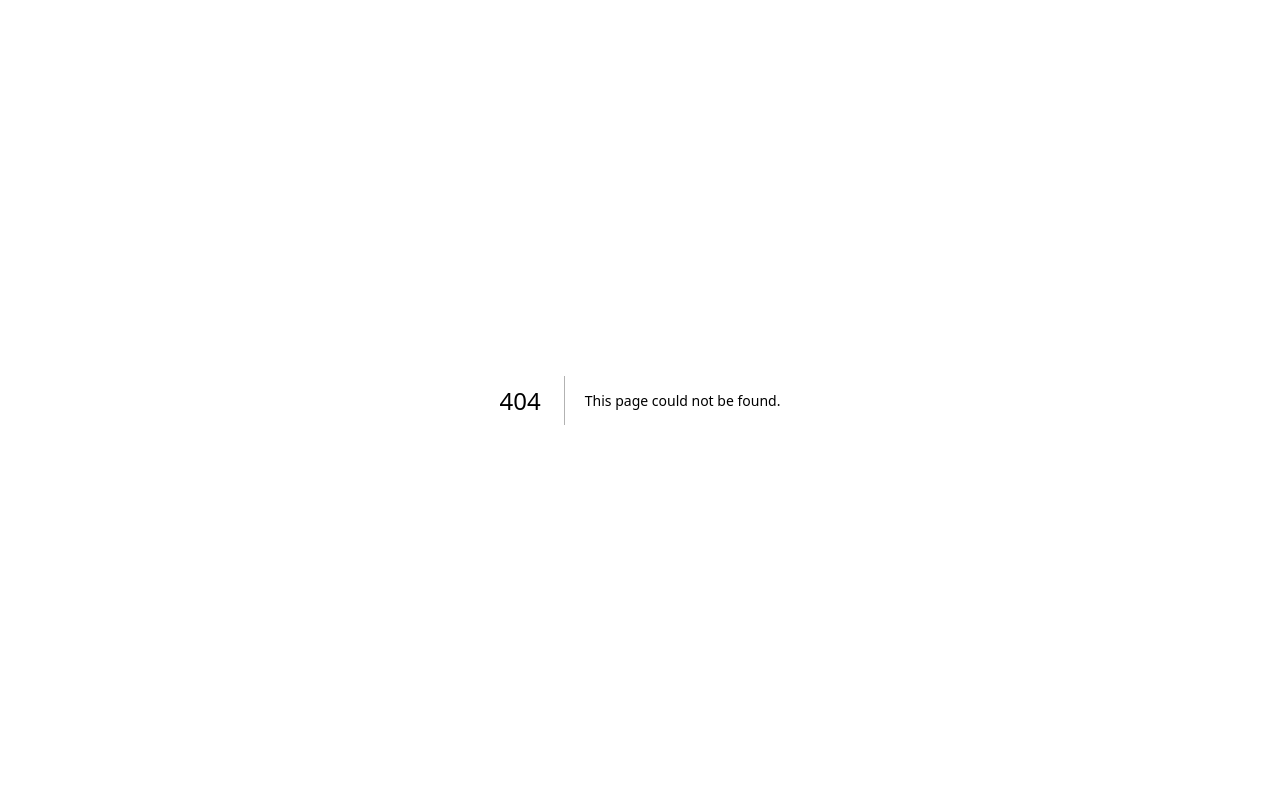
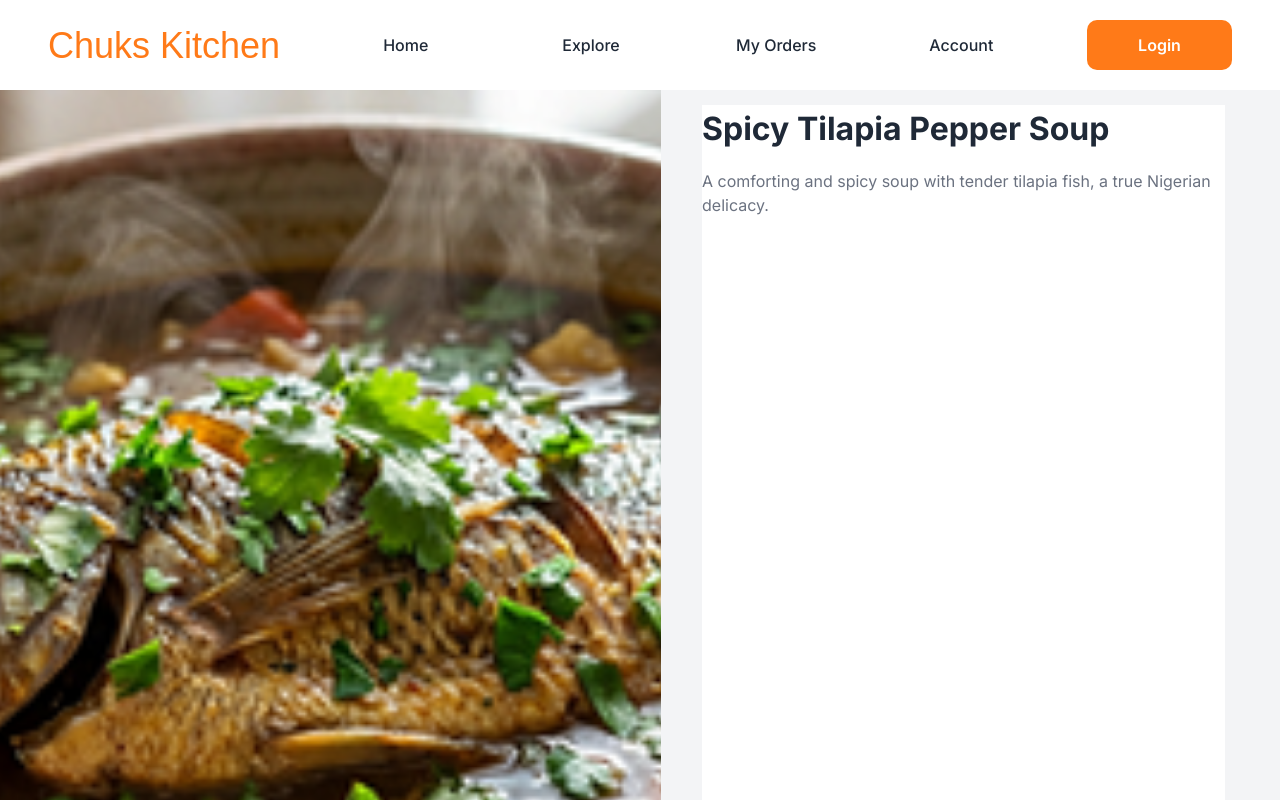
Before and after one commit to Afolabi-bit/chuks-kitchen, a Next.js app: page /food/cs-1 in a window 1280 px wide. Before the commit this address had no page. Shown: the top 800 px of the page. Built offline with nearby package versions, Linux system fonts and the light colour scheme; a web font is replaced by a local one.

Commit message:
feat: Add new pages for food exploration, individual food details, and a homepage, including a shared header and updated food data.

```diff
--- a/app/explore/page.tsx
+++ b/app/explore/page.tsx
@@ -1,4 +1,5 @@
 import Image from "next/image";
+import Link from "next/link";
 import {
   chefsSpecials,
   entrees,
@@ -50,7 +51,8 @@ export default function Explore() {
 
         <div className="grid grid-cols-3 gap-[48px] max-xl:gap-[28px] max-lg:gap-[18px] max-md:grid-cols-1 max-md:gap-[12px]">
           {explorePopular.map((item) => (
-            <div
+            <Link
+              href={`/food/${item.id}`}
               key={item.id}
               className="h-[465px] max-xl:h-[410px] max-lg:h-[340px] max-md:h-[111px] bg-white rounded-[8px] flex flex-col max-md:flex-row items-center group hover:-translate-y-1 hover:shadow-lg transition-all duration-200"
             >
@@ -76,15 +78,15 @@ export default function Explore() {
                   <p className="font-semibold text-[15px] max-lg:text-[13px] max-md:text-[13px] leading-[24px] text-[#FF7A18]">
                     {item.price}
                   </p>
-                  <button
+                  <span
                     className="w-[40px] h-[40px] max-lg:w-[34px] max-lg:h-[34px] max-md:w-[30px] max-md:h-[30px] bg-[#FF7A18] rounded-full flex justify-center items-center hover:bg-[#E86B10] active:scale-95 transition-all"
                     aria-label="Add to cart"
                   >
                     <img src="/plus.svg" alt="plus" />
-                  </button>
+                  </span>
                 </div>
               </div>
-            </div>
+            </Link>
           ))}
         </div>
 
@@ -104,7 +106,8 @@ export default function Explore() {
 
         <div className="grid grid-cols-3 gap-[48px] max-xl:gap-[28px] max-lg:gap-[18px] max-md:grid-cols-1 max-md:gap-[12px]">
           {entrees.map((item) => (
-            <div
+            <Link
+              href={`/food/${item.id}`}
               key={item.id}
               className="h-[465px] max-xl:h-[410px] max-lg:h-[340px] max-md:h-[111px] bg-white rounded-[8px] flex flex-col max-md:flex-row items-center group hover:-translate-y-1 hover:shadow-lg transition-all duration-200"
             >
@@ -130,15 +133,15 @@ export default function Explore() {
                   <p className="font-semibold text-[15px] max-lg:text-[13px] max-md:text-[13px] leading-[24px] text-[#FF7A18]">
                     {item.price}
                   </p>
-                  <button
+                  <span
                     className="w-[40px] h-[40px] max-lg:w-[34px] max-lg:h-[34px] max-md:w-[30px] max-md:h-[30px] bg-[#FF7A18] rounded-full flex justify-center items-center hover:bg-[#E86B10] active:scale-95 transition-all"
                     aria-label="Add to cart"
                   >
                     <img src="/plus.svg" alt="plus" />
-                  </button>
+                  </span>
                 </div>
               </div>
-            </div>
+            </Link>
           ))}
         </div>
 
@@ -158,7 +161,8 @@ export default function Explore() {
 
         <div className="grid grid-cols-3 gap-[48px] max-xl:gap-[28px] max-lg:gap-[18px] max-md:grid-cols-1 max-md:gap-[12px]">
           {swallow.map((item) => (
-            <div
+            <Link
+              href={`/food/${item.id}`}
               key={item.id}
               className="h-[465px] max-xl:h-[410px] max-lg:h-[340px] max-md:h-[111px] bg-white rounded-[8px] flex flex-col max-md:flex-row items-center group hover:-translate-y-1 hover:shadow-lg transition-all duration-200"
             >
@@ -184,15 +188,15 @@ export default function Explore() {
                   <p className="font-semibold text-[15px] max-lg:text-[13px] max-md:text-[13px] leading-[24px] text-[#FF7A18]">
                     {item.price}
                   </p>
-                  <button
+                  <span
                     className="w-[40px] h-[40px] max-lg:w-[34px] max-lg:h-[34px] max-md:w-[30px] max-md:h-[30px] bg-[#FF7A18] rounded-full flex justify-center items-center hover:bg-[#E86B10] active:scale-95 transition-all"
                     aria-label="Add to cart"
                   >
                     <img src="/plus.svg" alt="plus" />
-                  </button>
+                  </span>
                 </div>
               </div>
-            </div>
+            </Link>
           ))}
         </div>
 
--- /dev/null
+++ b/app/food/[id]/page.tsx
@@ -0,0 +1,78 @@
+import Image from "next/image";
+import Link from "next/link";
+import {
+  chefsSpecials,
+  explorePopular,
+  entrees,
+  swallow,
+} from "../../../data.js";
+import Header from "@/components/Header";
+import Footer from "@/components/Footer";
+
+// Combine all food arrays into one lookup
+const allFoods = [...chefsSpecials, ...explorePopular, ...entrees, ...swallow];
+
+function getFoodById(id: string) {
+  return allFoods.find((item) => item.id === id);
+}
+
+export default async function FoodDetail({
+  params,
+}: {
+  params: Promise<{ id: string }>;
+}) {
+  const { id } = await params;
+  const food = getFoodById(id);
+
+  if (!food) {
+    return (
+      <main className="font-int bg-[#F3F4F6] min-h-screen">
+        <Header />
+        <div className="flex flex-col items-center justify-center py-[200px] px-[24px]">
+          <h1 className="text-[32px] font-bold text-[#1F2937] mb-[16px]">
+            Food Not Found
+          </h1>
+          <p className="text-[16px] text-[#6B7280] mb-[32px]">
+            Sorry, we couldn&apos;t find the dish you&apos;re looking for.
+          </p>
+          <Link
+            href="/explore"
+            className="px-[32px] py-[14px] bg-[#FF7A18] text-white font-semibold rounded-[10px] hover:bg-[#E56A0E] transition-colors"
+          >
+            Back to Menu
+          </Link>
+        </div>
+        <Footer />
+      </main>
+    );
+  }
+
+  return (
+    <main className="font-int bg-[#F3F4F6] min-h-screen">
+      <Header bg="white" />
+
+      <section className="w-full h-[1061px] flex">
+        <div className="relative w-[661px] h-full ">
+          <Image
+            src={food.img}
+            alt={food.name}
+            fill
+            className="object-cover object-center"
+          />
+        </div>
+        <div className="w-[calc(100%-661px)] h-full bg-[#F3F4F6] p-[15px_55px_24px_41px] ">
+          <div className="flex flex-col bg-white w-full h-full">
+            <div className="flex flex-col gap-[16px]">
+              <h1 className="text-[32px] font-bold text-[#1F2937]">
+                {food.name}
+              </h1>
+              <p className="text-[16px] text-[#6B7280]">{food.desc}</p>
+            </div>
+          </div>
+        </div>
+      </section>
+
+      <Footer />
+    </main>
+  );
+}
--- a/app/page.tsx
+++ b/app/page.tsx
@@ -1,4 +1,5 @@
 import Image from "next/image";
+import Link from "next/link";
 import { chefsSpecials, popularCategories } from "../data.js";
 import Footer from "@/components/Footer";
 import Header from "@/components/Header";
@@ -50,11 +51,11 @@ export default function Home() {
           Popular Categories
         </h2>
 
-        <div className="flex flex-col md:flex-row md:flex-wrap gap-[16px] md:gap-[18px] lg:gap-[28px] xl:gap-[70px] md:justify-center">
+        <div className="grid grid-cols-3 gap-[48px] max-xl:gap-[28px] max-lg:gap-[18px] max-md:grid-cols-1 max-md:gap-[12px]">
           {popularCategories.map((category, index) => (
             <div
               key={index}
-              className={`w-full md:w-[220px] lg:w-[280px] xl:w-[390px] h-auto md:h-[260px] lg:h-[330px] xl:h-[393px] bg-white rounded-[8px] flex flex-col items-center group hover:-translate-y-1 hover:shadow-lg transition-all duration-200 ${
+              className={`h-auto md:h-[260px] lg:h-[330px] xl:h-[393px] bg-white rounded-[8px] flex flex-col items-center group hover:-translate-y-1 hover:shadow-lg transition-all duration-200 ${
                 index >= 3 ? "hidden md:flex" : ""
               }`}
             >
@@ -84,11 +85,12 @@ export default function Home() {
           Chef&apos;s Specials
         </h2>
 
-        <div className="flex flex-col md:flex-row md:flex-wrap gap-[16px] md:gap-[18px] lg:gap-[28px] xl:gap-[70px] md:justify-center">
+        <div className="grid grid-cols-3 gap-[48px] max-xl:gap-[28px] max-lg:gap-[18px] max-md:grid-cols-1 max-md:gap-[12px]">
           {chefsSpecials.map((special, index) => (
-            <div
+            <Link
+              href={`/food/${special.id}`}
               key={index}
-              className={`w-full md:w-[220px] lg:w-[280px] xl:w-[390px] h-auto md:h-[340px] lg:h-[410px] xl:h-[487px] bg-white rounded-[8px] flex flex-col items-center group hover:-translate-y-1 hover:shadow-lg transition-all duration-200 ${
+              className={`h-auto md:h-[340px] lg:h-[410px] xl:h-[487px] bg-white rounded-[8px] flex flex-col items-center group hover:-translate-y-1 hover:shadow-lg transition-all duration-200 ${
                 index >= 3 ? "hidden md:flex" : ""
               }`}
             >
@@ -112,14 +114,14 @@ export default function Home() {
 
                 <div className="flex justify-between items-center w-full mt-[16px] md:mt-[12px] lg:mt-[16px] xl:mt-[25px]">
                   <p className="font-semibold text-[14px] md:text-[13px] lg:text-[15px] leading-[24px] text-[#FF7A18]">
-                    #3,500
+                    {special.price}
                   </p>
-                  <button className="w-[110px] md:w-[100px] lg:w-[120px] xl:w-[160px] h-[40px] md:h-[34px] lg:h-[40px] xl:h-[54px] bg-[#FF7A18] rounded-[8px] font-semibold text-[13px] md:text-[11px] lg:text-[13px] xl:text-[16px] leading-[24px] text-white flex justify-center items-center">
+                  <span className="w-[110px] md:w-[100px] lg:w-[120px] xl:w-[160px] h-[40px] md:h-[34px] lg:h-[40px] xl:h-[54px] bg-[#FF7A18] rounded-[8px] font-semibold text-[13px] md:text-[11px] lg:text-[13px] xl:text-[16px] leading-[24px] text-white flex justify-center items-center">
                     Add to Cart
-                  </button>
+                  </span>
                 </div>
               </div>
-            </div>
+            </Link>
           ))}
         </div>
 
--- a/components/Header.tsx
+++ b/components/Header.tsx
@@ -11,7 +11,7 @@ const navLinks = [
   { label: "Account", href: "/account" },
 ];
 
-export default function Header() {
+export default function Header({ bg }: { bg?: "white" }) {
   const pathname = usePathname();
   const [menuOpen, setMenuOpen] = useState(false);
 
@@ -28,7 +28,9 @@ export default function Header() {
 
   return (
     <>
-      <header className="relative z-50 flex justify-between items-center w-full h-[41px] md:h-[90px] p-[18px_24px] gap-[20px] md:p-[18px_32px] md:gap-[20px] lg:p-[18px_48px] lg:gap-[28px] xl:p-[18px_48px] xl:gap-[45px]">
+      <header
+        className={`relative z-50 flex justify-between items-center w-full h-[41px] md:h-[90px] p-[18px_24px] gap-[20px] md:p-[18px_32px] md:gap-[20px] lg:p-[18px_48px] lg:gap-[28px] xl:p-[18px_48px] xl:gap-[45px] ${bg === "white" ? "bg-white" : ""}`}
+      >
         <h2 className="font-island font-medium text-[#FF7A18] leading-[41px] text-[28px] md:text-[32px] lg:text-[36px] xl:text-[40.8px] whitespace-nowrap">
           <Link href="/">Chuks Kitchen</Link>
         </h2>
--- a/data.js
+++ b/data.js
@@ -36,16 +36,19 @@ export const chefsSpecials = [
     id: "cs-1",
     img: "/pepper-soup.png",
     name: "Spicy Tilapia Pepper Soup",
+    price: "#3,500",
     desc: "A comforting and spicy soup with tender tilapia fish, a true Nigerian delicacy.",
   },
   {
     id: "cs-2",
     img: "/jollof.png",
+    price: "#3,500",
     name: "Jollof Rice & Fried Chicken",
     desc: "Our signature Jollof rice, cooked to perfection, served with succulent fried chicken.",
   },
   {
     id: "cs-3",
+    price: "#3,500",
     img: "/jollof.png",
     name: "Jollof Rice & Fried Chicken",
     desc: "Our signature Jollof rice, cooked to perfection, served with succulent fried chicken.",
@@ -53,6 +56,7 @@ export const chefsSpecials = [
   {
     id: "cs-4",
     img: "/jollof.png",
+    price: "#3,500",
     name: "Jollof Rice & Smoked Chicken",
     desc: "Our signature Jollof rice, cooked to perfection, served with succulent smoked chicken.",
   },
@@ -60,12 +64,14 @@ export const chefsSpecials = [
   {
     id: "cs-5",
     img: "/j-and-fried-chicken.png",
+    price: "#3,500",
     name: "Jollof Rice & Fried Chicken",
     desc: "Our signature Jollof rice, cooked to perfection, served with succulent smoked chicken.",
   },
   {
     id: "cs-6",
     img: "/p-and-egusi.png",
+    price: "#3,500",
     name: "Egusi Soup & Pounded Yam",
     desc: "Rich and savory Egusi soup with assorted meats, paired with freshly pounded yam.",
   },
```
